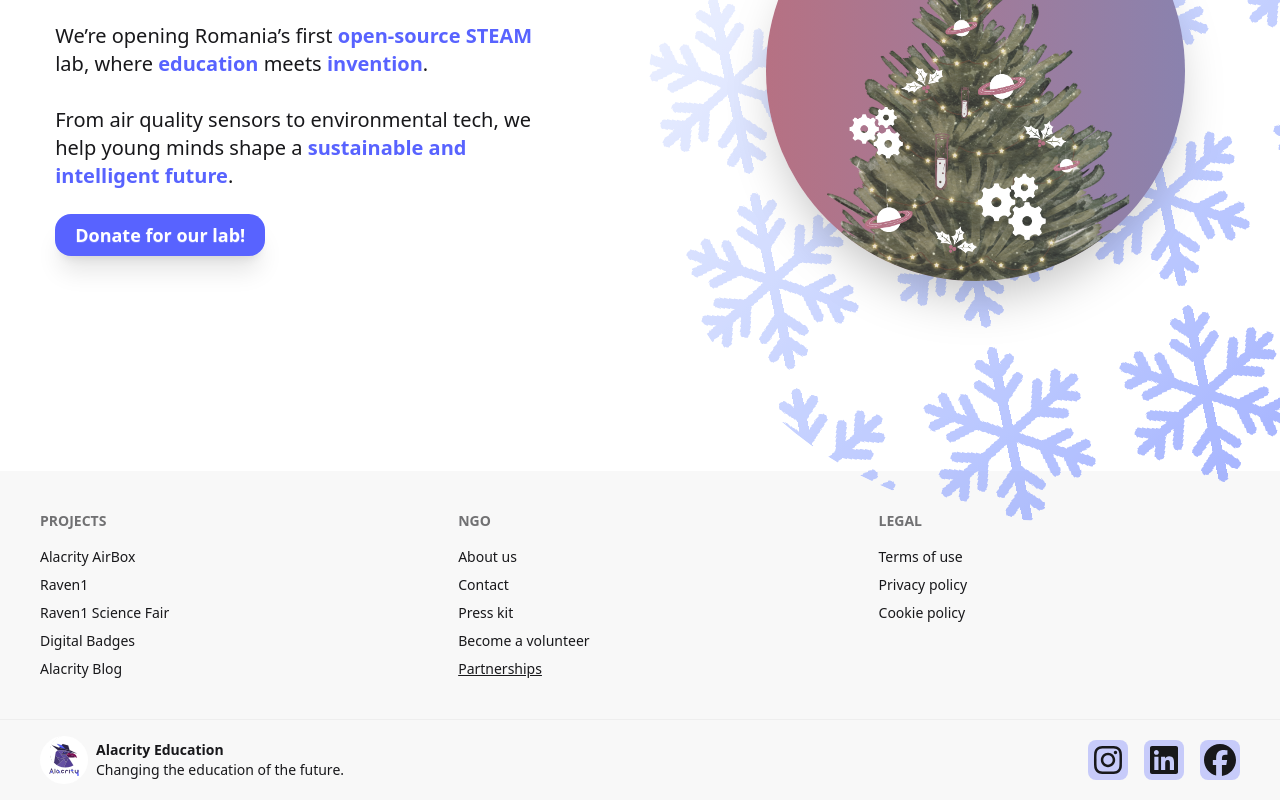
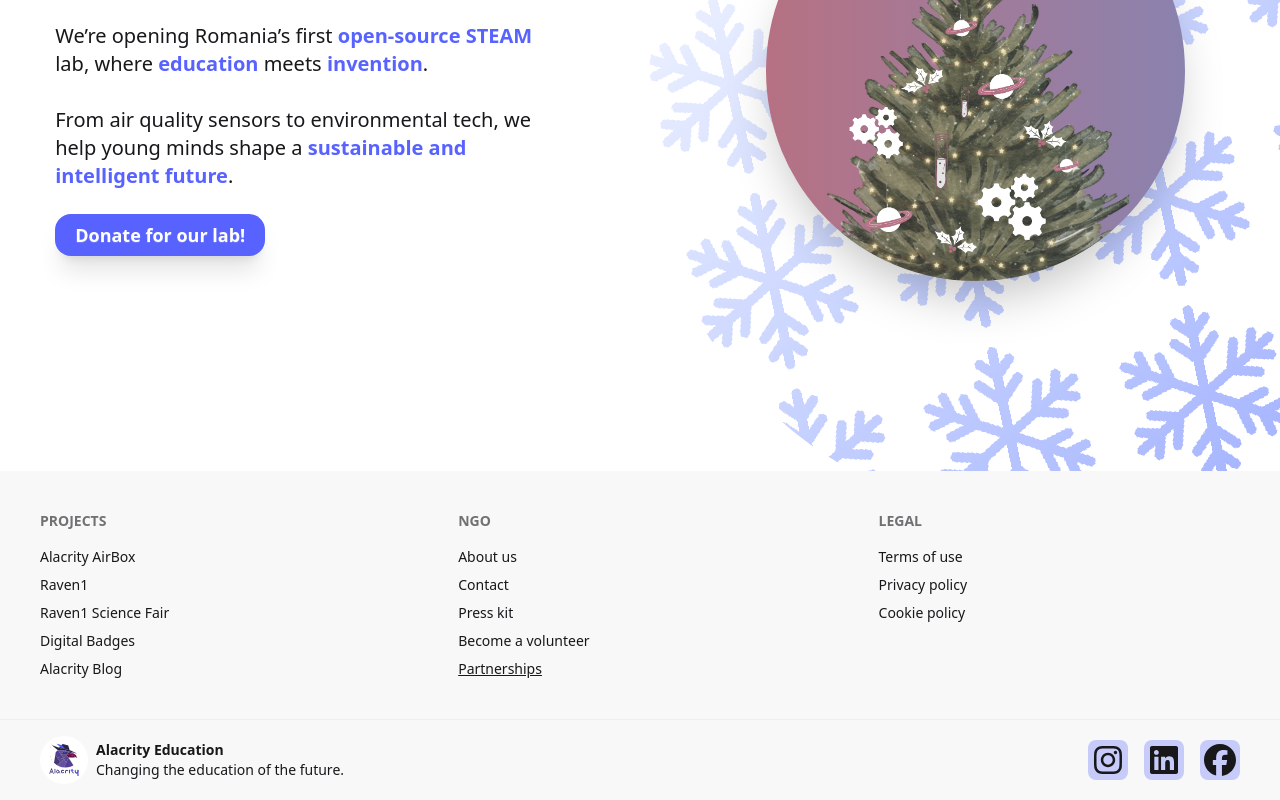
Before and after one commit to Alacrity-Education/alacrity.ro, a Next.js app: page /en/fair in a window 1280 px wide. Shown: the part 329-1129 px from the top of the page. Built offline with nearby package versions, Linux system fonts and the light colour scheme; what tailwindcss-noise would draw is missing.

Commit message:
fix overflow on fair page and add links in navbar

```diff
--- a/src/app/[locale]/fair/page.tsx
+++ b/src/app/[locale]/fair/page.tsx
@@ -2,8 +2,8 @@
 
 export default function Page() {
   return (
-    <>
+    <div className="min-h-screen h-max w-full relative z-0">
       <FairHero />
-    </>
+    </div>
   );
 }
--- a/src/app/components/ui/footer.tsx
+++ b/src/app/components/ui/footer.tsx
@@ -26,7 +26,7 @@
 
   return (
     <>
-      <footer className="footer sm:footer-horizontal bg-base-200 text-base-content p-10 z-30">
+      <footer className="footer sm:footer-horizontal bg-base-200 text-base-content p-10 z-10 relative">
         <nav>
           <h6 className="footer-title">Projects</h6>
           <a className="link link-hover">Alacrity AirBox</a>
--- a/src/app/components/ui/nav.tsx
+++ b/src/app/components/ui/nav.tsx
@@ -71,10 +71,10 @@
               <summary>Projects</summary>
               <ul className="p-2 bg-base-300 w-52">
                 <li>
-                  <a>Airbox</a>
+                  <Link href="/airbox">Airbox</Link>
                 </li>
                 <li>
-                  <a>Raven1 Science Fair</a>
+                  <Link href="/fair">Raven1 Science Fair</Link>
                 </li>
               </ul>
             </details>
```
